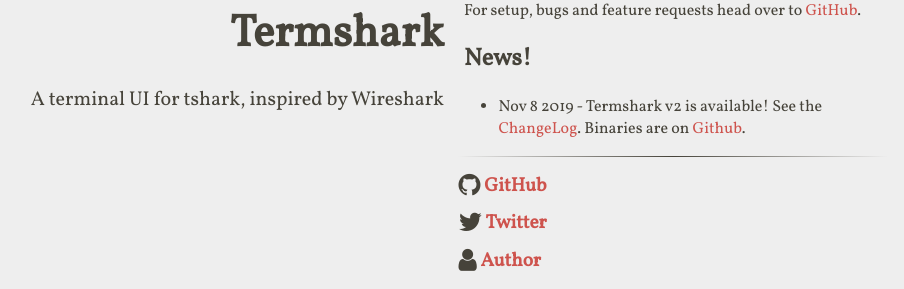
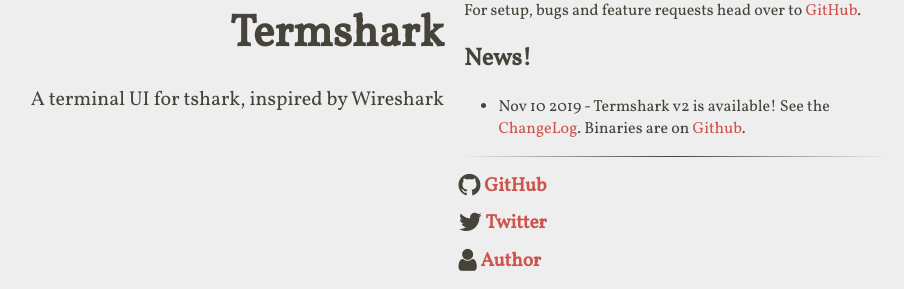
Before and after one commit to gcla/termshark, a Jekyll site: the page built from index.html, in a window 1280 px wide, cut to the strip 402-691 px from the top of the page. Shown: the whole strip, without its empty margins (216-1120 px from the left). Built offline with Jekyll 4.4.1, drawn with Linux system fonts in a browser that asks for light colours; nearby versions of some CDN libraries; some of the changed lines change nothing that is shown.

Commit message:
Get v2 changes to the website ready.

```diff
--- a/_config.yml
+++ b/_config.yml
@@ -1,7 +1,6 @@
 # general configuration
-url: https://gcla.github.io
-# Only for project page on github - not for termshark.io
-baseurl: '/termshark-staging'
+url: https://termshark.io
+baseurl: ''
 
 plugins:
   - jekyll-redirect-from
--- a/_includes/content.html
+++ b/_includes/content.html
@@ -21,7 +21,7 @@
 
 <h2>News!</h2>
 <ul>
-  <li>Nov 8 2019 - Termshark v2 is available! See the <a href="https://termshark.io/changelog">ChangeLog</a>. Binaries are on <a href="https://github.com/gcla/termshark">Github</a>.</li>
+  <li>Nov 10 2019 - Termshark v2 is available! See the <a href="https://termshark.io/changelog">ChangeLog</a>. Binaries are on <a href="https://github.com/gcla/termshark">Github</a>.</li>
 </ul>
 
 <hr />
```
